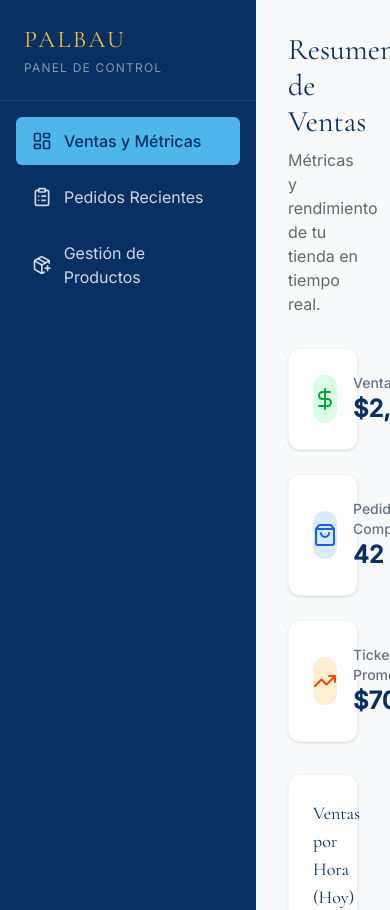
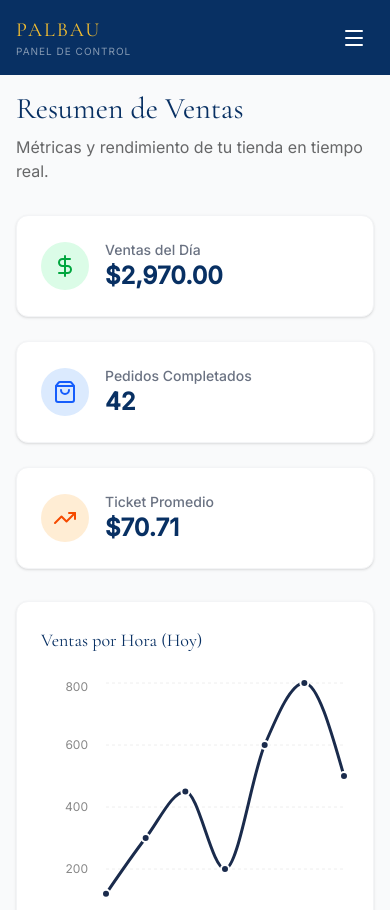
Before and after one commit to haroldove90-spec/Palbau, a React (Vite) app: page /admin/ventas in a window 390 px wide. Shown: the top 910 px of the page. Built offline with nearby package versions, Linux system fonts and the light colour scheme.

Commit message:
feat: Add mobile responsive sidebar to Admin page
Implements a collapsible sidebar for the Admin page to improve usability on smaller screens. Includes a mobile menu toggle button and conditional rendering for the sidebar based on screen size and menu state. Also hides horizontal scrollbar on body.

```diff
--- a/src/index.css
+++ b/src/index.css
@@ -17,6 +17,7 @@ body {
   color: var(--color-darkgray);
   font-family: var(--font-sans);
   -webkit-font-smoothing: antialiased;
+  overflow-x: hidden;
 }
 
 h1, h2, h3, h4, h5, h6, .font-serif {
--- a/src/pages/Admin.tsx
+++ b/src/pages/Admin.tsx
@@ -1,7 +1,7 @@
 import React, { useState } from 'react';
 import { Routes, Route, Link, useLocation, Navigate } from 'react-router-dom';
 import { BarChart, Bar, XAxis, YAxis, CartesianGrid, Tooltip, ResponsiveContainer, LineChart, Line } from 'recharts';
-import { LayoutDashboard, PackagePlus, DollarSign, ShoppingBag, TrendingUp, PlusCircle, LogOut, ClipboardList, UploadCloud, X } from 'lucide-react';
+import { LayoutDashboard, PackagePlus, DollarSign, ShoppingBag, TrendingUp, PlusCircle, LogOut, ClipboardList, UploadCloud, X, Menu } from 'lucide-react';
 import { useProducts } from '../context/ProductContext';
 
 const mockSalesData = [
@@ -23,18 +23,31 @@ const mockCategoryData = [
 
 const AdminLayout = ({ children }: { children: React.ReactNode }) => {
   const location = useLocation();
+  const [isMobileMenuOpen, setIsMobileMenuOpen] = useState(false);
 
   return (
-    <div className="min-h-screen bg-gray-50 flex">
+    <div className="min-h-screen bg-gray-50 flex flex-col md:flex-row">
+      {/* Mobile Header */}
+      <div className="md:hidden bg-navy text-white p-4 flex justify-between items-center sticky top-0 z-50">
+        <div>
+          <h2 className="text-xl font-serif text-gold tracking-widest uppercase">Palbau</h2>
+          <p className="text-[10px] text-white/50 uppercase tracking-widest">Panel de Control</p>
+        </div>
+        <button onClick={() => setIsMobileMenuOpen(!isMobileMenuOpen)} className="p-2">
+          {isMobileMenuOpen ? <X size={24} /> : <Menu size={24} />}
+        </button>
+      </div>
+
       {/* Sidebar */}
-      <aside className="w-64 bg-navy text-white flex flex-col">
-        <div className="p-6 border-b border-white/10">
+      <aside className={`${isMobileMenuOpen ? 'flex' : 'hidden'} md:flex w-full md:w-64 bg-navy text-white flex-col fixed md:sticky top-[72px] md:top-0 h-[calc(100vh-72px)] md:h-screen z-40`}>
+        <div className="hidden md:block p-6 border-b border-white/10">
           <h2 className="text-2xl font-serif text-gold tracking-widest uppercase">Palbau</h2>
           <p className="text-xs text-white/50 mt-1 uppercase tracking-widest">Panel de Control</p>
         </div>
-        <nav className="flex-1 p-4 space-y-2">
+        <nav className="flex-1 p-4 space-y-2 overflow-y-auto">
           <Link
             to="/admin/ventas"
+            onClick={() => setIsMobileMenuOpen(false)}
             className={`flex items-center space-x-3 px-4 py-3 rounded-md transition-colors ${location.pathname.includes('/ventas') ? 'bg-lightblue text-navy font-medium' : 'hover:bg-white/10 text-white/80'}`}
           >
             <LayoutDashboard size={20} />
@@ -42,6 +55,7 @@ const AdminLayout = ({ children }: { children: React.ReactNode }) => {
           </Link>
           <Link
             to="/admin/pedidos"
+            onClick={() => setIsMobileMenuOpen(false)}
             className={`flex items-center space-x-3 px-4 py-3 rounded-md transition-colors ${location.pathname.includes('/pedidos') ? 'bg-lightblue text-navy font-medium' : 'hover:bg-white/10 text-white/80'}`}
           >
             <ClipboardList size={20} />
@@ -49,13 +63,14 @@ const AdminLayout = ({ children }: { children: React.ReactNode }) => {
           </Link>
           <Link
             to="/admin/productos"
+            onClick={() => setIsMobileMenuOpen(false)}
             className={`flex items-center space-x-3 px-4 py-3 rounded-md transition-colors ${location.pathname.includes('/productos') ? 'bg-lightblue text-navy font-medium' : 'hover:bg-white/10 text-white/80'}`}
           >
             <PackagePlus size={20} />
             <span>Gestión de Productos</span>
           </Link>
         </nav>
-        <div className="p-4 border-t border-white/10">
+        <div className="p-4 border-t border-white/10 mt-auto">
           <Link to="/" className="flex items-center space-x-3 px-4 py-3 rounded-md hover:bg-white/10 text-white/80 transition-colors">
             <LogOut size={20} />
             <span>Volver a la Tienda</span>
@@ -64,7 +79,7 @@ const AdminLayout = ({ children }: { children: React.ReactNode }) => {
       </aside>
 
       {/* Main Content */}
-      <main className="flex-1 p-8 overflow-y-auto">
+      <main className="flex-1 p-4 md:p-8 overflow-y-auto">
         {children}
       </main>
     </div>
```
